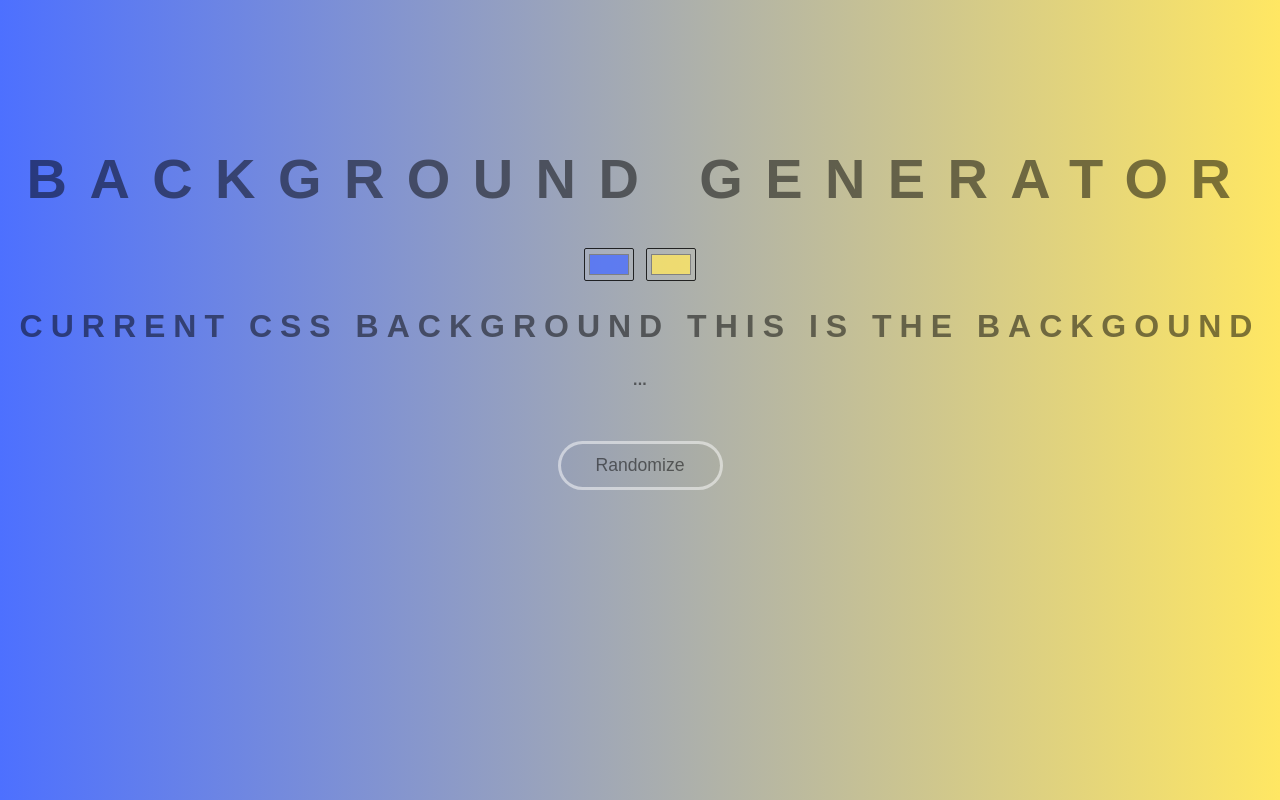
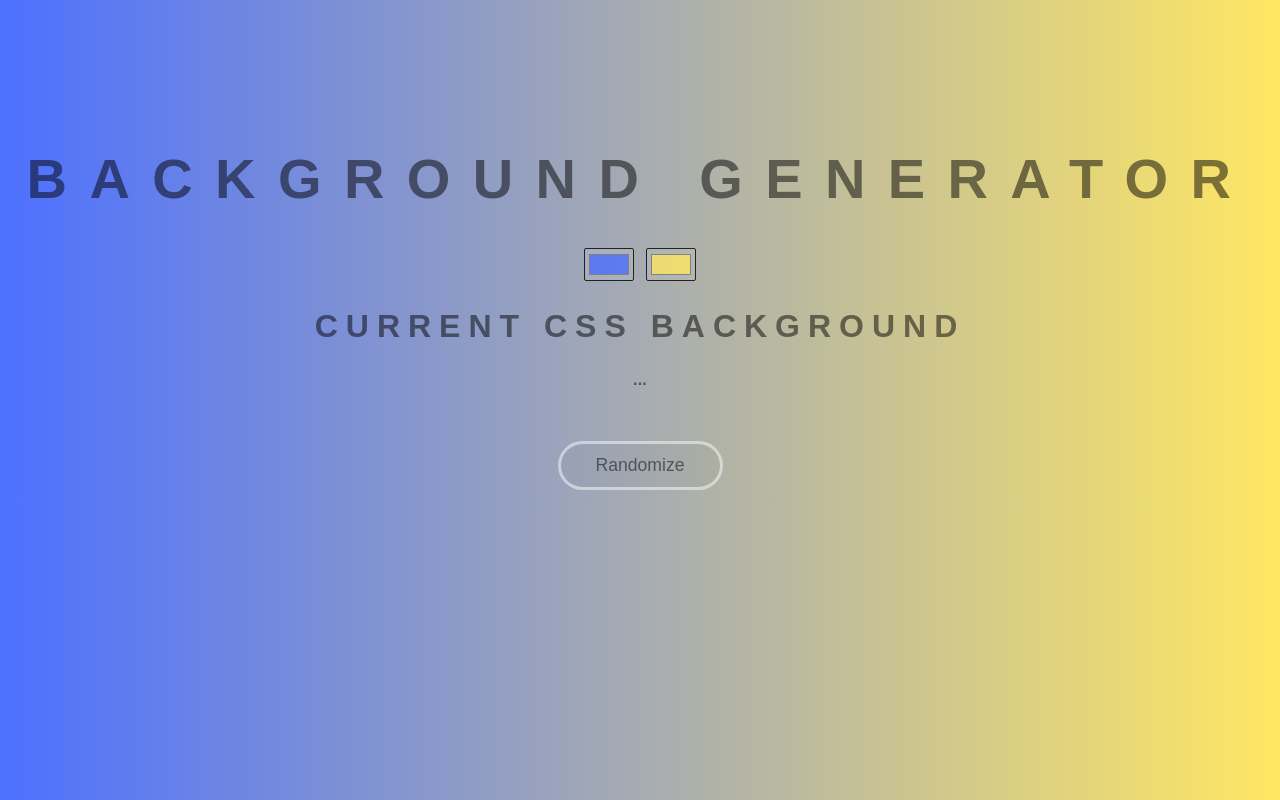
Before and after one commit to ronaldleonardo/BackgroundGenerator, a plain HTML site: page index.html in a window 1280 px wide. Drawn offline with Linux system fonts and the light colour scheme.

Commit message:
reverting back the text

```diff
--- a/index.html
+++ b/index.html
@@ -11,7 +11,7 @@
 	<h1>Background Generator</h1>
 	<input type="color" name="color1" value="#4d70ff">
 	<input type="color" name="color2" value="#ffe763">
-	<h2>Current CSS Background this is the backgound</h2>
+	<h2>Current CSS Background</h2>
 	<h3>...</h3>
 	<br>
 	<br>
```
